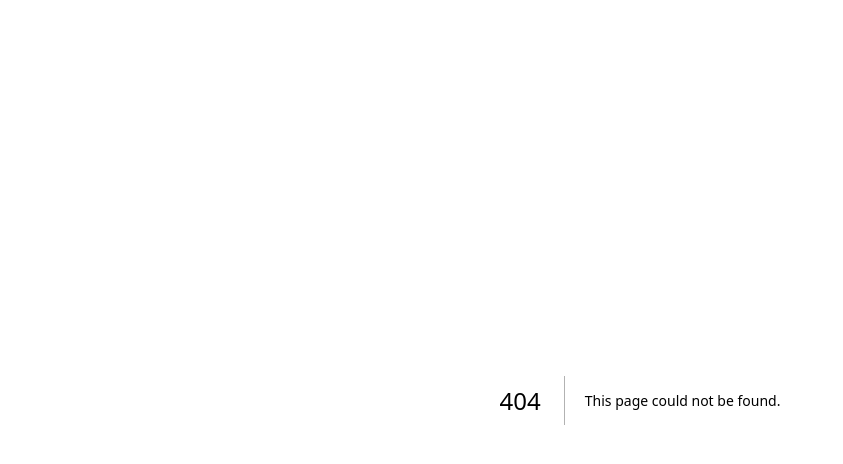
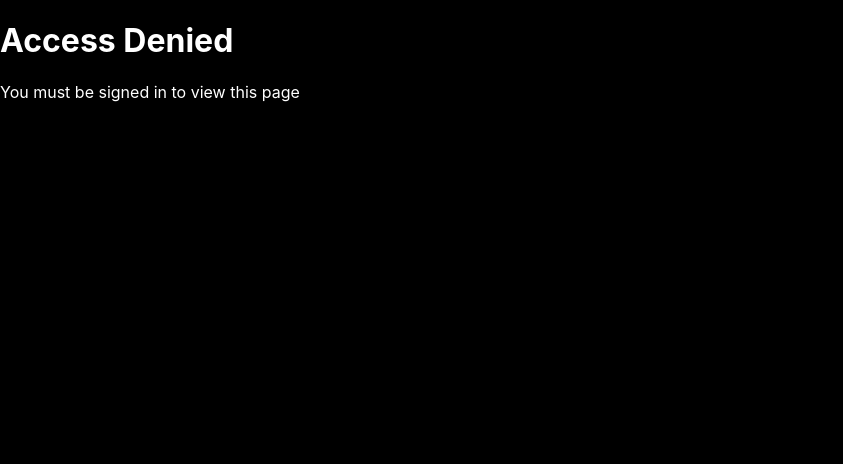
Before and after one commit to evansavage/digassist-next, a Next.js app: page /components/AccessDenied in a window 1280 px wide. Before the commit this address had no page. Shown: the top 464 px of the page, without its empty margins (0-843 px from the left). Built offline with nearby package versions, Linux system fonts and the light colour scheme.

Commit message:
Added access denied component

```diff
--- /dev/null
+++ b/pages/components/AccessDenied.tsx
@@ -0,0 +1,20 @@
+import { signIn } from "next-auth/react";
+
+export default function AccessDenied() {
+  return (
+    <>
+      <h1>Access Denied</h1>
+      <p>
+        <a
+          href="/api/auth/signin"
+          onClick={(e) => {
+            e.preventDefault();
+            signIn();
+          }}
+        >
+          You must be signed in to view this page
+        </a>
+      </p>
+    </>
+  );
+}
```
